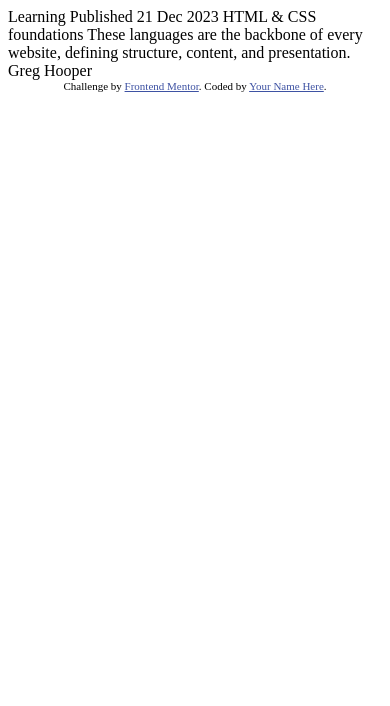
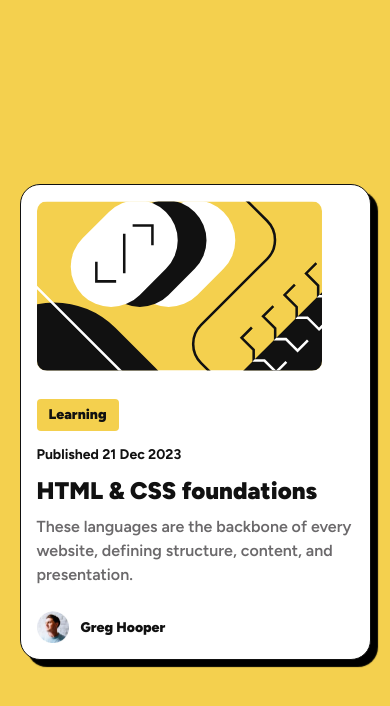
Before and after one commit to camilo-cloud/blog_preview_card, a plain HTML site: page index.html in a window 390 px wide. Drawn offline with Linux system fonts and the light colour scheme.

Commit message:
Terminado diseño responsive

```diff
--- a/index.html
+++ b/index.html
@@ -2,33 +2,30 @@
 <html lang="en">
 <head>
   <meta charset="UTF-8">
-  <meta name="viewport" content="width=device-width, initial-scale=1.0"> <!-- displays site properly based on user's device -->
-
-  <link rel="icon" type="image/png" sizes="32x32" href="./assets/images/favicon-32x32.png">
-
+  <meta name="viewport" content="width=device-width, initial-scale=1.0">
+  <link rel="stylesheet" href="styles.css">
+  <link rel="preconnect" href="https://fonts.googleapis.com">
+  <link rel="preconnect" href="https://fonts.gstatic.com" crossorigin>
+  <link href="https://fonts.googleapis.com/css2?family=Figtree:ital,wght@0,300..900;1,300..900&display=swap" rel="stylesheet">
   <title>Frontend Mentor | Blog preview card</title>
-
-  <!-- Feel free to remove these styles or customise in your own stylesheet 👍 -->
-  <style>
-    .attribution { font-size: 11px; text-align: center; }
-    .attribution a { color: hsl(228, 45%, 44%); }
-  </style>
 </head>
 <body>
-
-  Learning
-
-  Published 21 Dec 2023
-
-  HTML & CSS foundations
-
-  These languages are the backbone of every website, defining structure, content, and presentation.
-
-  Greg Hooper
-
-  <div class="attribution">
-    Challenge by <a href="https://www.frontendmentor.io?ref=challenge" target="_blank">Frontend Mentor</a>.
-    Coded by <a href="#">Your Name Here</a>.
+  <div class="container">
+    <div class="blog__image">
+      <img src="assets/images/illustration-article.svg" alt="article">
+    </div>
+    <div class="content">
+      <div class="category">
+        <p>Learning</p>
+      </div>
+      <p class="publish__date">Published 21 Dec 2023</h1>
+      <p class="title">HTML & CSS foundations</p>
+      <p class="description">These languages are the backbone of every website, defining structure, content, and presentation.</p>
+    </div>
+    <div class="author">
+      <img src="assets/images/image-avatar.webp" alt="author">
+      <p>Greg Hooper</p>
+    </div>
   </div>
 </body>
 </html>
--- /dev/null
+++ b/styles.css
@@ -0,0 +1,102 @@
+:root{
+    --yellow-color: #f4d04e;
+    --gray-950:#111111;
+    --gray-500:#6b696b;
+}
+*{
+    margin: 0;
+    padding: 0;
+    box-sizing: border-box;
+}
+body{
+    font-family: "Figtree", sans-serif;
+    background-color: var(--yellow-color);
+    display: flex;
+    justify-content: center;
+    align-items: center;
+    flex-direction: column;
+    height: 100vh;
+    font-weight: 500;
+}
+.container{
+    background-color: white;
+    padding: 24px;
+    gap: 24px;
+    border-radius: 20px;
+    display: flex;
+    flex-direction: column;
+    align-items: flex-start;
+    justify-content: center;
+    width: 384px;
+    color: var(--gray-950);
+    border: 1px solid var(--gray-950);
+    box-shadow: 7px 7px 1px black;
+}
+.blog__image img{
+    border-radius: 10px;
+
+}
+.content{
+    display: flex;
+    flex-direction: column;
+    align-items:flex-start;
+    justify-content: space-between;
+    gap: 12px;
+    line-height: 150%;
+
+}
+.category{
+    font-size: 14px;
+    color: var(--gray-950);
+    font-weight: 900;
+    border-radius: 4px;
+    padding: 4px 12px;
+    background-color: var(--yellow-color);
+    text-align: center;
+    gap: 8px;
+}
+.publish__date{
+    font-size: 14px;
+    color: var(--gray-950);
+    font-weight: 700;
+}
+.title{
+    font-size: 24px;
+    font-weight:900;
+    color: var(--gray-950);
+    cursor: pointer;
+}
+.title:hover{
+    color: var(--yellow-color);
+}
+.author{
+    display: flex;
+    justify-content:flex-start;
+    align-items: center;
+    gap: 12px;
+}
+.author img{
+    width: 32px;
+    height: 32px;
+}
+.author p{
+    font-size: 14px;
+    font-weight: 900;
+    color: var(--gray-950);
+}
+.description{
+    font-size: 16px;
+    font-weight:600;
+    color: var(--gray-500);
+}
+@media (max-width: 480px) {
+    .container {
+        width: 90%;
+        padding: 16px;
+        margin: 0 auto;
+    }
+    .blog__image img{
+        width: 90%;
+
+    }
+}
```
